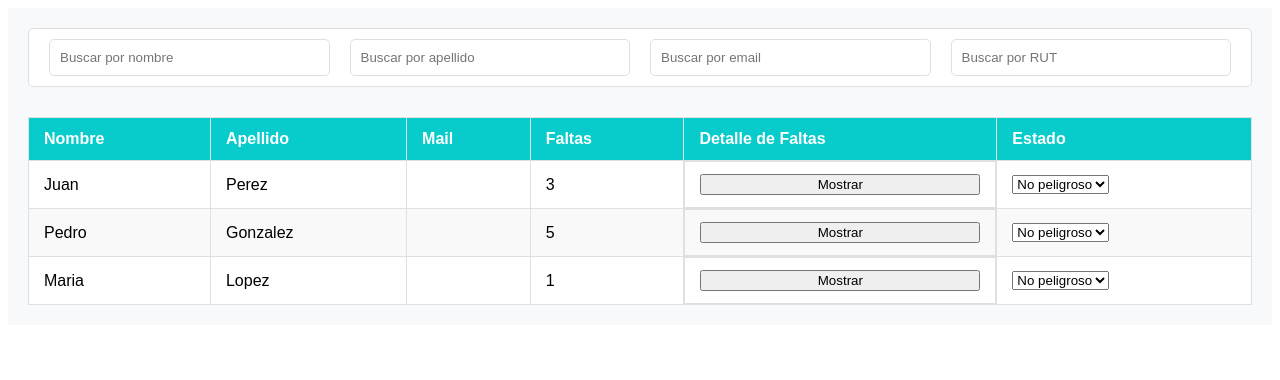
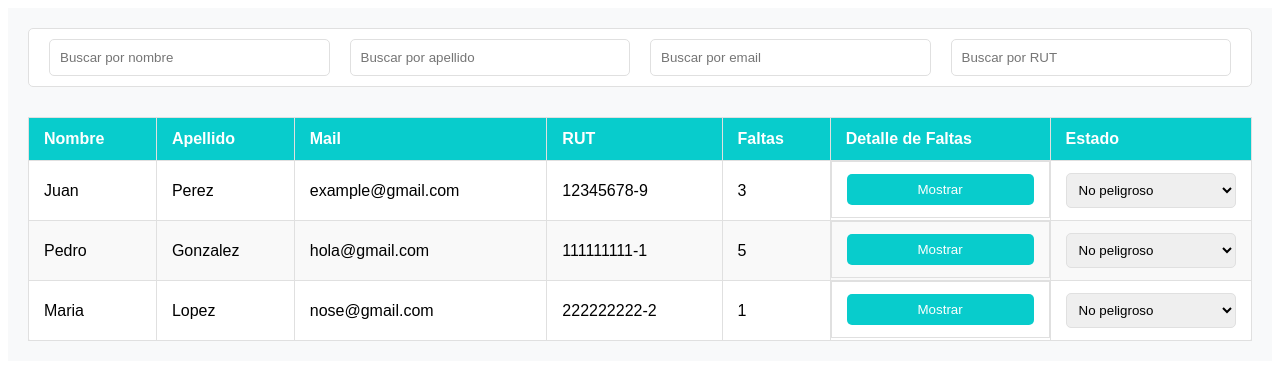
Before and after one commit to ConstruccionSoftware2024/Construccion-de-Software-2024-1, a Vue app: page /revisiones in a window 1280 px wide. Shown: the top 380 px of the page. Built offline with nearby package versions, Linux system fonts and the light colour scheme.

Commit message:
Filtrado + CSS RevisionesView
Tiempo: 40min

```diff
--- a/src/views/RevisionesView.vue
+++ b/src/views/RevisionesView.vue
@@ -32,22 +32,24 @@ mostrarme las faltas de cada alumno y clasificarlos como “peligrosos” o “n
             <th>Nombre</th>
             <th>Apellido</th>
             <th>Mail</th>
+            <th>RUT</th>
             <th>Faltas</th>
             <th>Detalle de Faltas</th>
             <th>Estado</th>
           </tr>
         </thead>
         <tbody>
-          <tr v-for="(student, index) in students" :key="index">
+          <tr v-for="(student, index) in filteredStudents" :key="index">
             <td>{{ student.name }}</td>
             <td>{{ student.lastName }}</td>
             <td>{{ student.email }}</td>
+            <td>{{ student.rut }}</td>
             <td @click="student.showDetalleFaltas = !student.showDetalleFaltas">
               {{ student.faltas }}
             </td>
 
             <td class="detalle-container">
-              <button @click="student.showDetalleFaltas = !student.showDetalleFaltas">
+              <button class="button-detalle" @click="student.showDetalleFaltas = !student.showDetalleFaltas">
                 {{ student.showDetalleFaltas ? 'Ocultar' : 'Mostrar' }}
               </button>
 
@@ -69,9 +71,9 @@ mostrarme las faltas de cada alumno y clasificarlos como “peligrosos” o “n
                 </div>
             </td>
             <td>
-              <select v-model="student.estado">
-                <option>No peligroso</option>
-                <option>Peligroso</option>
+              <select v-model="student.estado" class="selector-peligro">
+                <option class="opcion-peligro">No peligroso</option>
+                <option class="opcion-peligro">Peligroso</option>
               </select>
             </td>
           </tr>
@@ -94,6 +96,8 @@ export default {
           id: 1,
           name: 'Juan',
           lastName: 'Perez',
+          email: 'example@gmail.com',
+          rut: '12345678-9',
           faltas: 3,
           estado: 'No peligroso',
           showDetalleFaltas: false,
@@ -116,6 +120,8 @@ export default {
           id: 2,
           name: 'Pedro',
           lastName: 'Gonzalez',
+          email: 'hola@gmail.com',
+          rut: '111111111-1',
           faltas: 5,
           estado: 'No peligroso',
           showDetalleFaltas: false,
@@ -146,6 +152,8 @@ export default {
           id: 3,
           name: 'Maria',
           lastName: 'Lopez',
+          email: 'nose@gmail.com',
+          rut: '222222222-2',
           faltas: 1,
           estado: 'No peligroso',
           showDetalleFaltas: false,
@@ -157,6 +165,45 @@ export default {
           ]
         }
       ]
+    }
+  },
+  computed: {
+    filteredStudents() {
+      return this.students.filter(student => {
+        return (
+          student.name.toLowerCase().includes(this.searchName.toLowerCase()) &&
+          student.lastName.toLowerCase().includes(this.searchLastName.toLowerCase()) &&
+          student.email.toLowerCase().includes(this.searchEmail.toLowerCase()) &&
+          student.rut.toLowerCase().includes(this.searchRut.toLowerCase())
+        )
+      })
+    }
+  },
+  watch: {
+    searchName() {
+      this.searchLastName = ''
+      this.searchEmail = ''
+      this.searchRut = ''
+    },
+    searchLastName() {
+      this.searchName = ''
+      this.searchEmail = ''
+      this.searchRut = ''
+    },
+    searchEmail() {
+      this.searchName = ''
+      this.searchLastName = ''
+      this.searchRut = ''
+    },
+    searchRut() {
+      this.searchName = ''
+      this.searchLastName = ''
+      this.searchEmail = ''
+    }
+  },
+  methods: {
+    deleteStudent(index) {
+      this.students.splice(index, 1)
     }
   }
 }
@@ -253,4 +300,20 @@ export default {
     gap: 10px;
 }
 
+.button-detalle{
+    padding: 8px;
+    background-color: #08cccc;
+    color: white;
+    border: none;
+    border-radius: 5px;
+    cursor: pointer;
+}
+
+.selector-peligro{
+    padding: 8px;
+    border: 1px solid #e0e0e0;
+    border-radius: 5px;
+    width: 100%;
+}
+
 </style>
```
